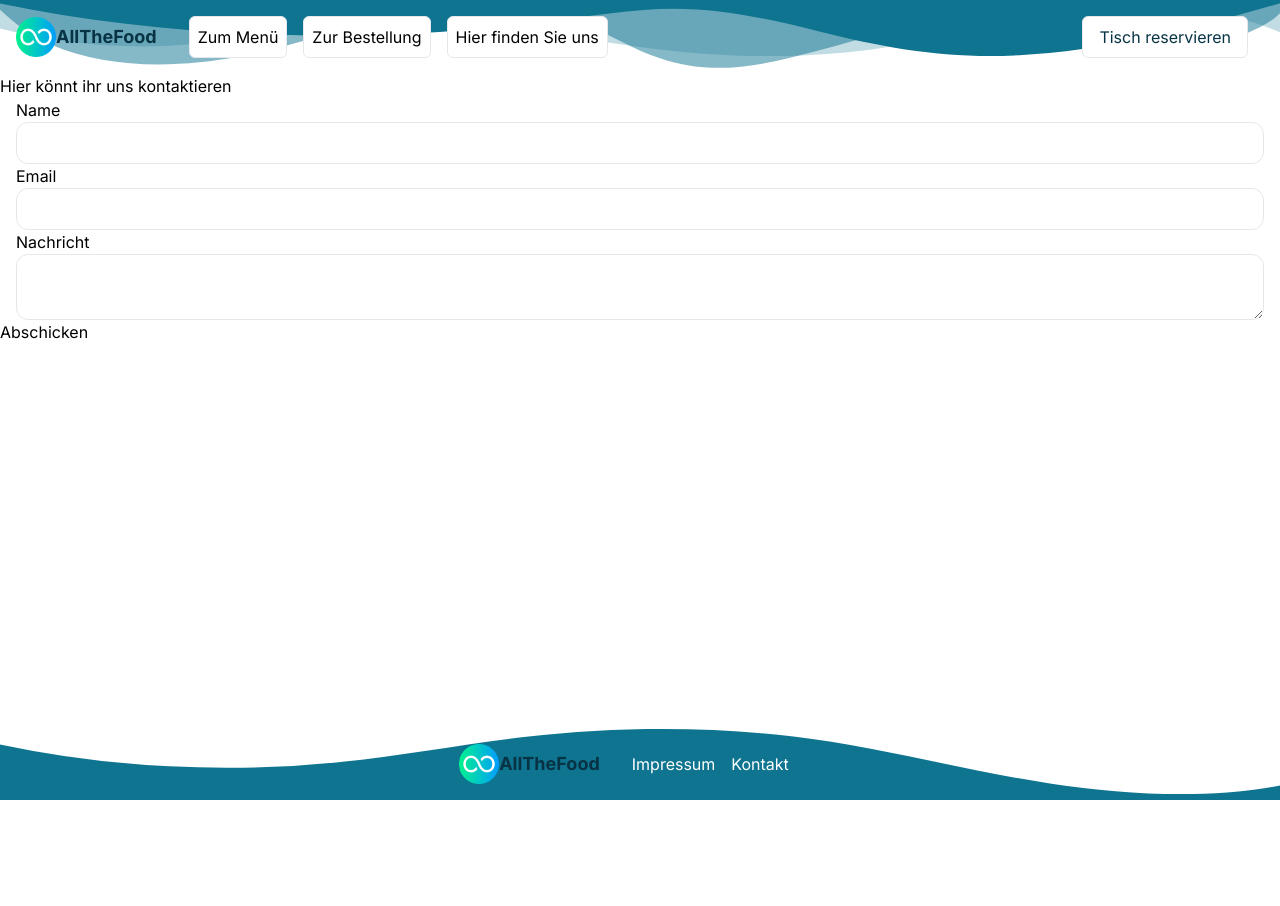
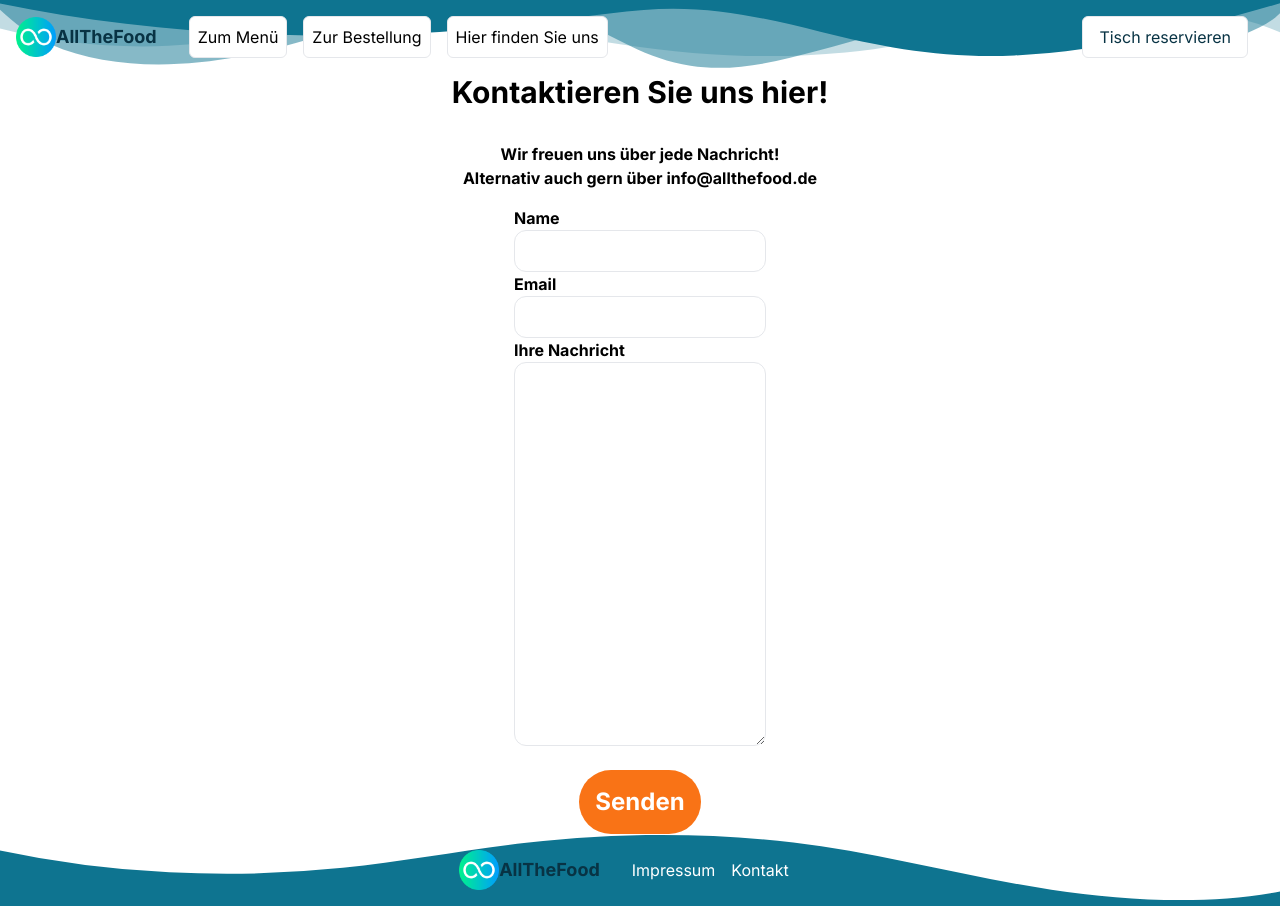
Before and after one commit to jaysprograms/allthefood, a Next.js app: page /kontakt in a window 1280 px wide. Before the commit the page ends 800 px from the top, so only its background shows below. Built offline with nearby package versions, Linux system fonts and the light colour scheme.

Commit message:
Anpassungen der Pages

```diff
--- a/app/bestellung/bezahlung/erfolgreich/page.jsx
+++ b/app/bestellung/bezahlung/erfolgreich/page.jsx
@@ -1,7 +1,46 @@
+'use client'
+
+import {useEffect, useState} from "react";
+
 export default function Erfolgreich() {
+	const [cart, setCart] = useState([]);
+	const [totalPrice, setTotalPrice] = useState(0);
+
+	useEffect(() => {
+		const cart = JSON.parse(sessionStorage.getItem('cart'));
+		const totalPrice = JSON.parse(sessionStorage.getItem('totalPrice'));
+		if (cart) {
+			setCart(cart);
+		}
+		if (totalPrice) {
+			setTotalPrice(totalPrice);
+		}
+	}, []);
 	return (
-		<div className="flex-grow">
-			<h1>Ihre Bestellung war erfolgreich!</h1>
+		<div className="flex-grow grid grid-cols-2">
+			<div className="col-span-1 flex flex-col items-center justify-center font-bold">
+				<h1 className="text-3xl">Vielen Dank für Ihre Bestellung!</h1>
+				<h2 className="text-2xl">Wir haben Ihre Bestellung erhalten und werden diese umgehend bearbeiten.</h2>
+				<p className="">Wir wünschen einen guten Appetit und freuen uns auf Ihren nächsten Besuch oder Ihre nächste Bestellung!</p>
+			</div>
+			<div className="col-span-1 flex flex-col items-center justify-center">
+				<h2 className="font-bold mb-2 text-2xl">Ihre Bestellung</h2>
+				<div className="flex flex-col items-center p-4 overflow-y-auto max-h-[50vh]">
+					<ul>
+						{cart.map(item => (
+							<li key={item.id} className="flex flex-col items-center p-4">
+								<h3 className="text-center font-bold">{item.name}</h3>
+								<span>{item.price} | Menge: {item.quantity}</span>
+							</li>
+						))}
+					</ul>
+				</div>
+				<div className="flex flex-col items-center justify-center">
+					<p className="border-t-2 m-3 p-2 font-bold text-xl">Gesamtpreis: {totalPrice} Euro</p>
+				</div>
+			</div>
+
+
 		</div>
 	)
 }
--- a/app/impressum/page.jsx
+++ b/app/impressum/page.jsx
@@ -1,14 +1,16 @@
 export default function Impressum() {
 	return (
-		<div className="flex-grow bg-white">
+		<div className="flex-grow flex justify-center bg-white">
+			<div className="mt-40">
 				<h1 className="text-3xl font-bold">Impressum</h1>
 				<p>AllTheFood GmbH</p>
 				<p>Markgrafendamm 29</p>
 				<p>10245 Berlin</p>
 				<p>Kontakt</p>
 				<p>Telefon: 030 123456789</p>
-			<p>Email: wasgehtsiedasan@thaddäus.com</p>
+				<p>Email: info@allthefood.de</p>
 				<p>Vertreten durch: Jason Piyasron</p>
+			</div>
 		</div>
 	)
 }
--- a/app/kontakt/page.jsx
+++ b/app/kontakt/page.jsx
@@ -1,9 +1,21 @@
+'use client'
+import {useRouter} from "next/navigation";
+
 export default function Kontakt() {
+	const router = useRouter()
+	function handleSubmit(event) {
+		event.preventDefault()
+		alert('Vielen Dank für Ihre Nachricht! Wir werden diese umgehend lesen.');
+		router.push('/');
+	}
+
 	return (
-		<div className="flex-grow bg-white">
-			<h1>Hier könnt ihr uns kontaktieren</h1>
-			<div className="container">
-				<form>
+		<div className="flex-grow flex flex-col items-center justify-center bg-white font-bold">
+			<h1 className="text-3xl mb-8">Kontaktieren Sie uns hier!</h1>
+			<p >Wir freuen uns über jede Nachricht!</p>
+			<p className="mb-4">Alternativ auch gern über info@allthefood.de</p>
+			<div className="">
+				<form onSubmit={handleSubmit}>
 					<div className="flex flex-col mx-4">
 						<label htmlFor="name">Name</label>
 						<input className="border rounded-xl p-2" type="text" id="name" name="name" required/>
@@ -13,10 +25,16 @@ export default function Kontakt() {
 						<input className="border rounded-xl p-2" type="email" id="email" name="email" required/>
 					</div>
 					<div className="flex flex-col mx-4">
-						<label htmlFor="message">Nachricht</label>
-						<textarea className="border rounded-xl p-2" id="message" name="message" required/>
+						<label htmlFor="message">Ihre Nachricht</label>
+						<textarea className="border rounded-xl p-2 h-96" id="message" name="message" required/>
 					</div>
-					<button type="submit">Abschicken</button>
+					<div className="flex flex-col mt-6">
+						<button
+							className="bg-orange-500 hover:bg-orange-600 active:bg-orange-700 p-4 font-bold text-2xl mx-auto rounded-full text-white"
+							type="submit">
+							Senden
+						</button>
+					</div>
 				</form>
 			</div>
 		</div>
--- a/app/reservierung/page.jsx
+++ b/app/reservierung/page.jsx
@@ -44,7 +44,7 @@ export default function Reservierung() {
 				<h1 className="text-3xl font-bold m-6">Reservierung</h1>
 				<p className="text-2xl font-bold">Reservieren Sie jetzt Ihren Tisch!</p>
 				<p className="text-2xl font-bold">Telefon: 030 123456789</p>
-				<p className="text-2xl font-bold">Email: wasgehtsiedasan@thaddäus.com</p>
+				<p className="text-2xl font-bold">Email: reservierung@allthefood.de</p>
 				<p className="text-2xl font-bold">Oder mit folgendem Formular:</p>
 				<form>
 					<div className="flex flex-col mx-4">
```
Lines whose indentation alone changed are shown as unchanged.
